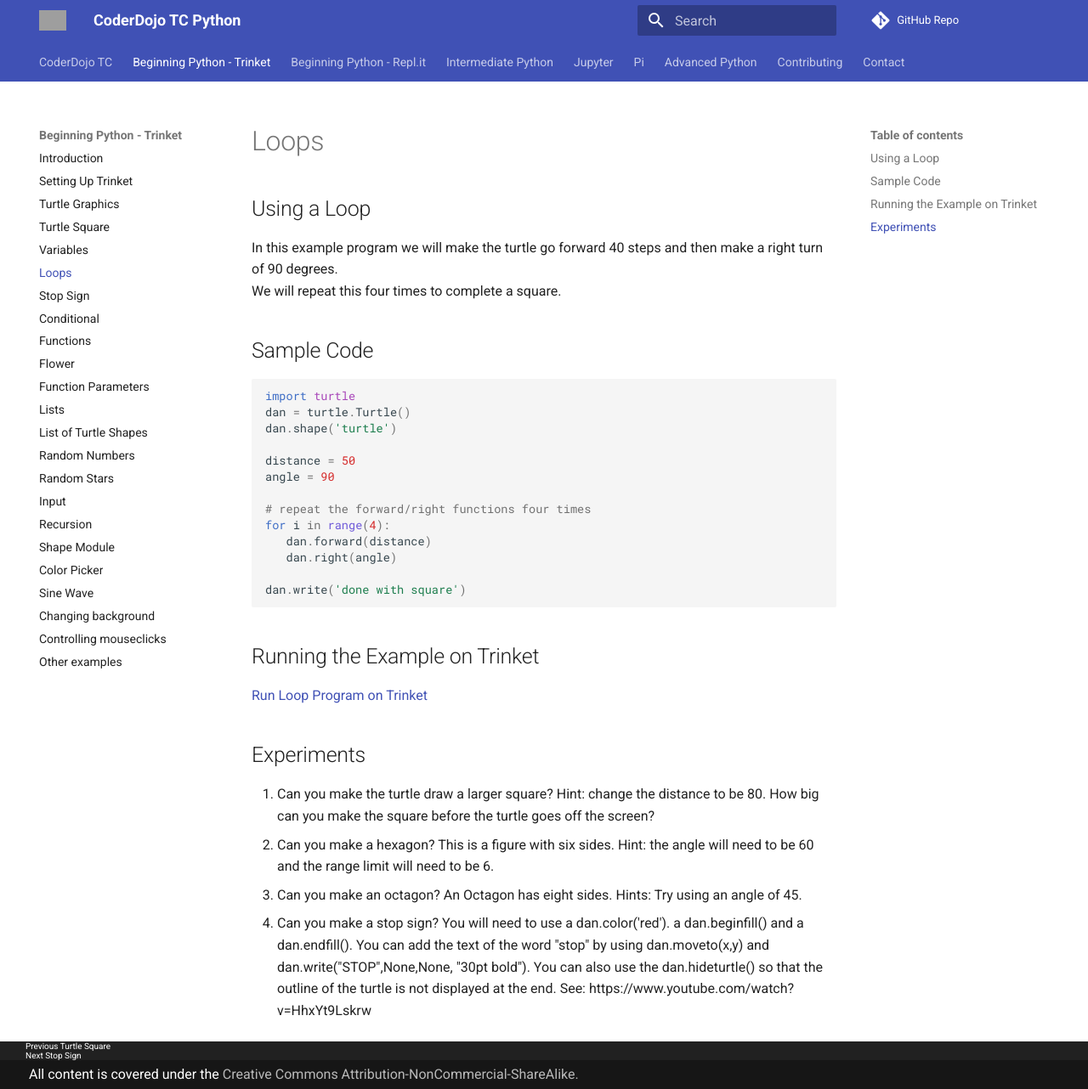
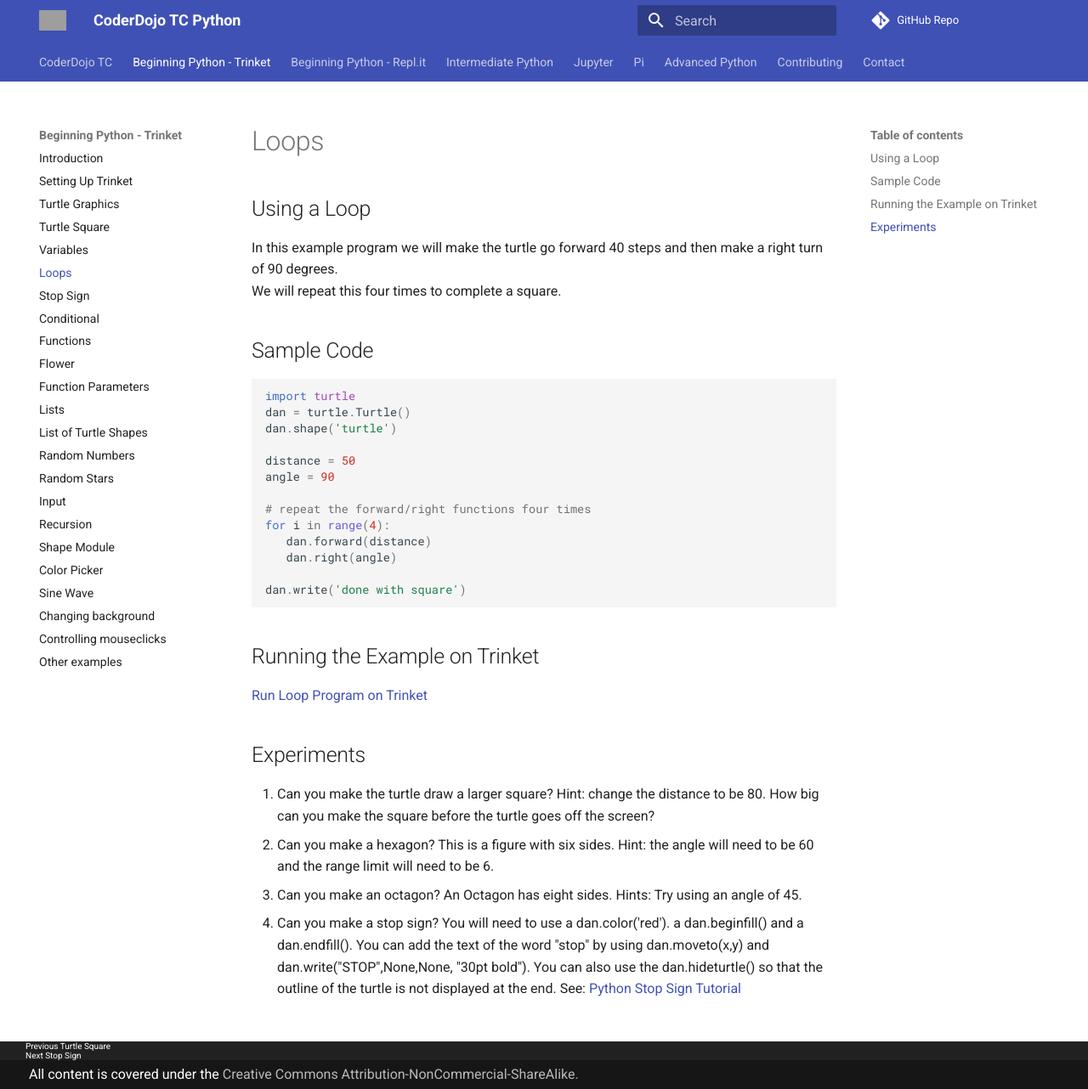
Before and after one commit to CoderDojoTC/python, an MkDocs documentation site: the page built from docs/trinket/04-loops.md, in a window 1280 px wide and 1282 px high. Shown: the whole window at 85% size. Built offline with MkDocs 1.6.1 and Material for MkDocs 9.7.7, drawn with Linux system fonts in a browser that asks for light colours; comment, search, counter and statistics services are not loaded; grey boxes are pictures that could not be loaded.

Commit message:
Used markdown to explicitly make youtube link a link

```diff
--- a/docs/trinket/04-loops.md
+++ b/docs/trinket/04-loops.md
@@ -29,4 +29,4 @@
 1. Can you make the turtle draw a larger square?  Hint: change the distance to be 80.  How big can you make the square before the turtle goes off the screen?
 2. Can you make a hexagon?  This is a figure with six sides.  Hint: the angle will need to be 60 and the range limit will need to be 6.
 3. Can you make an octagon?  An Octagon has eight sides.  Hints: Try using an angle of 45.
-4. Can you make a stop sign?  You will need to use a dan.color('red'). a dan.beginfill() and a dan.endfill().  You can add the text of the word "stop" by using dan.moveto(x,y) and dan.write("STOP",None,None, "30pt bold").  You can also use the dan.hideturtle() so that the outline of the turtle is not displayed at the end.  See: https://www.youtube.com/watch?v=HhxYt9Lskrw
+4. Can you make a stop sign?  You will need to use a dan.color('red'). a dan.beginfill() and a dan.endfill().  You can add the text of the word "stop" by using dan.moveto(x,y) and dan.write("STOP",None,None, "30pt bold").  You can also use the dan.hideturtle() so that the outline of the turtle is not displayed at the end.  See: [Python Stop Sign Tutorial](https://www.youtube.com/watch?v=HhxYt9Lskrw)
```
